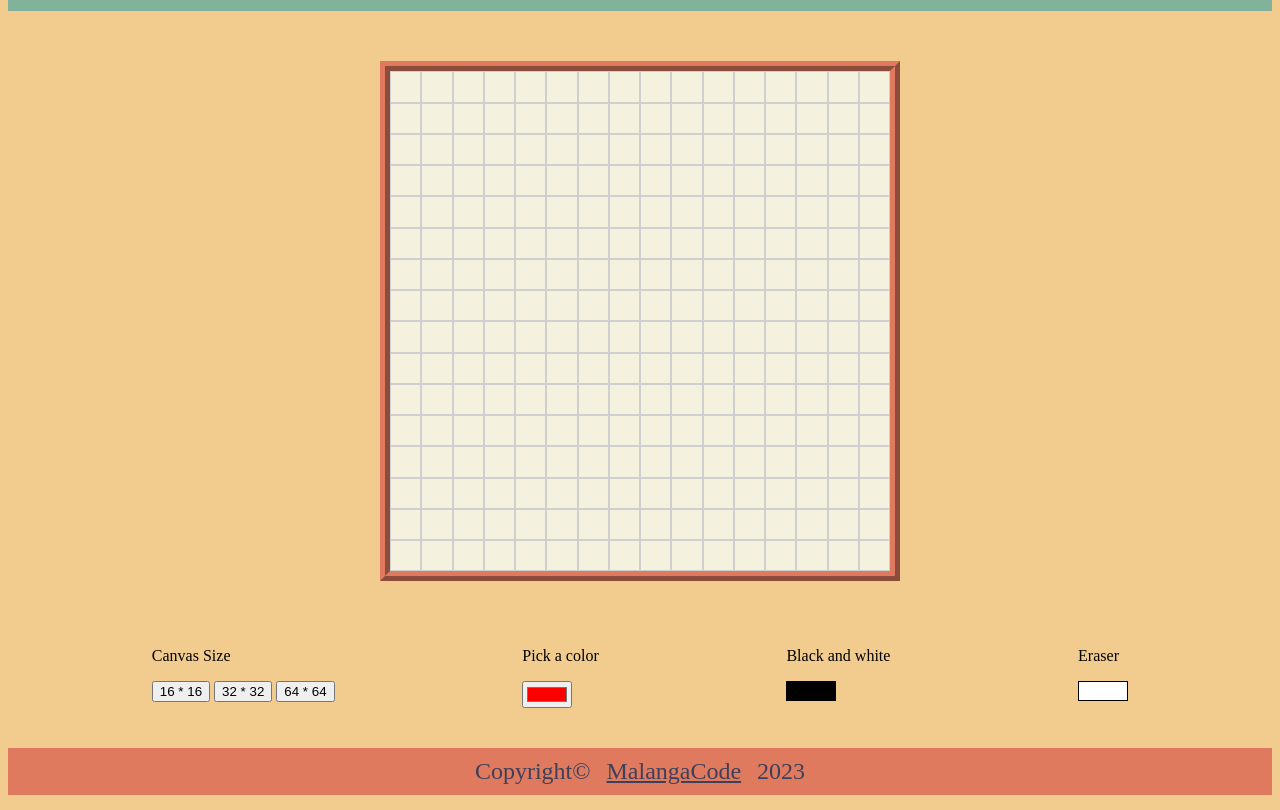
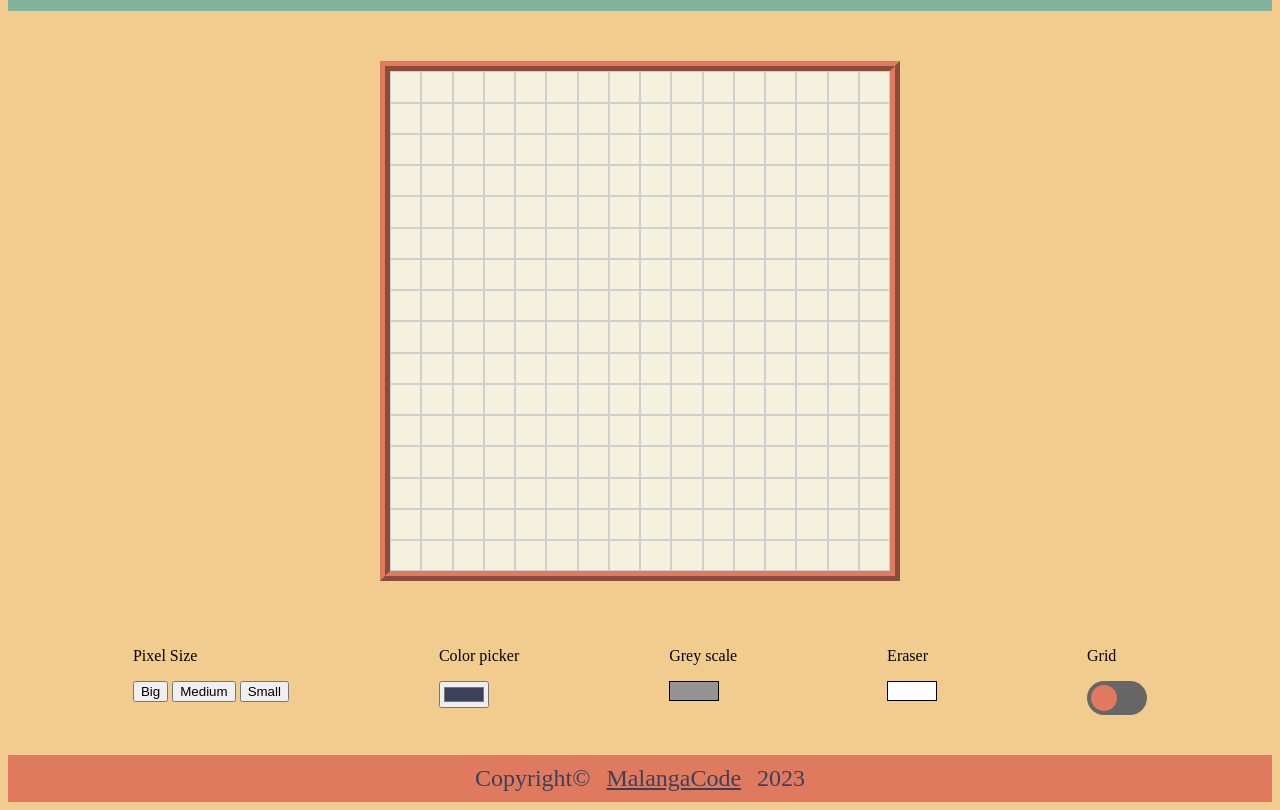
Before and after one commit to MalangaCode/Etch-a-Sketch, a plain HTML site: page index.html in a window 1280 px wide. Shown: the part 116-926 px from the top of the page. Drawn offline with Linux system fonts and the light colour scheme; a web font is replaced by a local one.

Commit message:
Add grid switch
this option let the user turn on/off the grid layout

```diff
--- a/index.html
+++ b/index.html
@@ -19,22 +19,22 @@
     </div>
     <div id="btnContainer">
         <div>
-            <p>Canvas Size</p>
+            <p>Pixel Size</p>
             <div id="canvasButtons">
-                <button id="16">16 * 16</button>
-                <button id="32">32 * 32</button>
-                <button id="64">64 * 64</button>
+                <button id="16">Big</button>
+                <button id="32">Medium</button>
+                <button id="64">Small</button>
             </div>
         </div>
         <div>
-            <p>Pick a color</p>
+            <p>Color picker</p>
             <div>
-                <input type="color" id="colorPicker" value="#FC0000">
+                <input type="color" id="colorPicker" value="#3d405b">
             </div>
         </div>
 
         <div>
-            <p>Black and white</p>
+            <p>Grey scale</p>
             <div>
                 <button id="bwButton"></button>
             </div>
@@ -45,6 +45,15 @@
                 <button id="eraser"></button>
             </div>
         </div>
+        <div>
+            <p>Grid</p>
+            <div>
+                <label id="gridSwitch" class="switch">
+                    <input type="checkbox">
+                    <span class="slider round"></span>
+                  </label>
+            </div>
+        </div>
 
     </div>
     <div id="footer">
--- a/script.js
+++ b/script.js
@@ -1,6 +1,6 @@
 makeNDivs(16);
 
-// canvas size buttons //
+// pixel size buttons //
 
 const buttons = document.getElementById('canvasButtons').childNodes;
 
@@ -25,7 +25,7 @@ function draw() {
     });
 }
 
-// this option let you choose a color to draw //
+// Color picker //
 
 const colorPicker = document.getElementById('colorPicker');
 colorPicker.addEventListener('change', () => {
@@ -38,15 +38,27 @@ colorPicker.addEventListener('change', () => {
         pixel.setAttribute(`style`, `background-color: ${myColor}`);
         });
     });
-}
-);
+});
 
-// this option let you draw using black and white pixels //
+// Grid switch //
+
+const gridSwitch = document.getElementById('gridSwitch');
+gridSwitch.addEventListener('change', () => {
+
+    const pixels = document.querySelectorAll('.pixel');
+
+    pixels.forEach((pixel) => {
+        pixel.classList.toggle(`noBorder`);
+
+    });
+});
+
+// Grey scale //
 
 const bwButton = document.getElementById('bwButton');
 bwButton.addEventListener('click', draw);
 
-// this option let you erase using white pixels //
+// Eraser //
 
 const eraser = document.getElementById('eraser');
 eraser.addEventListener('click', erase);
@@ -56,12 +68,12 @@ function erase() {
 
     pixels.forEach((pixel) => {
         pixel.addEventListener('mouseenter', () => {
-        pixel.setAttribute(`style`, `background-color: #F8F8F8`);
+        pixel.setAttribute(`style`, `background-color: #F4F1DE`);
         });
     });
 }
 
-// this function creates a grid of the desired amount of div containers //
+// Pixel grid//
 
 function makeNDivs(n) {
     removeCanvas();
@@ -89,6 +101,7 @@ function createCanvas(n) {
 }
 
 function removeCanvas() {
+
     const element = document.getElementById("canvas");
     element.remove();
 }
--- a/styles.css
+++ b/styles.css
@@ -37,6 +37,10 @@ h1{
     border: 1px solid #cfcfcf;
 }
 
+.noBorder{
+    border: 0px;
+}
+
 #btnContainer{
     display: flex;
     justify-content: space-around;
@@ -51,7 +55,7 @@ h1{
 }
 
 #bwButton{
-    background-color: black;
+    background-color: rgb(148, 148, 148);
 }
 
 #eraser{
@@ -59,6 +63,64 @@ h1{
 
 }
 
+.switch {
+    position: relative;
+    display: inline-block;
+    width: 60px;
+    height: 34px;
+  }
+
+.switch input {
+    opacity: 0;
+    width: 0;
+    height: 0;
+  }
+
+.slider {
+    position: absolute;
+    cursor: pointer;
+    top: 0;
+    left: 0;
+    right: 0;
+    bottom: 0;
+    background-color: #666666;
+    -webkit-transition: .4s;
+    transition: .4s;
+  }
+
+.slider:before {
+    position: absolute;
+    content: "";
+    height: 26px;
+    width: 26px;
+    left: 4px;
+    bottom: 4px;
+    background-color: #E07A5F;
+    -webkit-transition: .4s;
+    transition: .4s;
+  }
+
+input:checked + .slider {
+    background-color: #F4F1DE;
+  }
+
+input:focus + .slider {
+    box-shadow: 0 0 1px #F4F1DE;
+  }
+
+input:checked + .slider:before {
+    -webkit-transform: translateX(26px);
+    -ms-transform: translateX(26px);
+    transform: translateX(26px);
+  }
+
+.slider.round {
+    border-radius: 34px;
+  }
+
+.slider.round:before {
+    border-radius: 50%;
+  }
 #footer{
     background-color: #e07a5f;
     display: flex;
```
